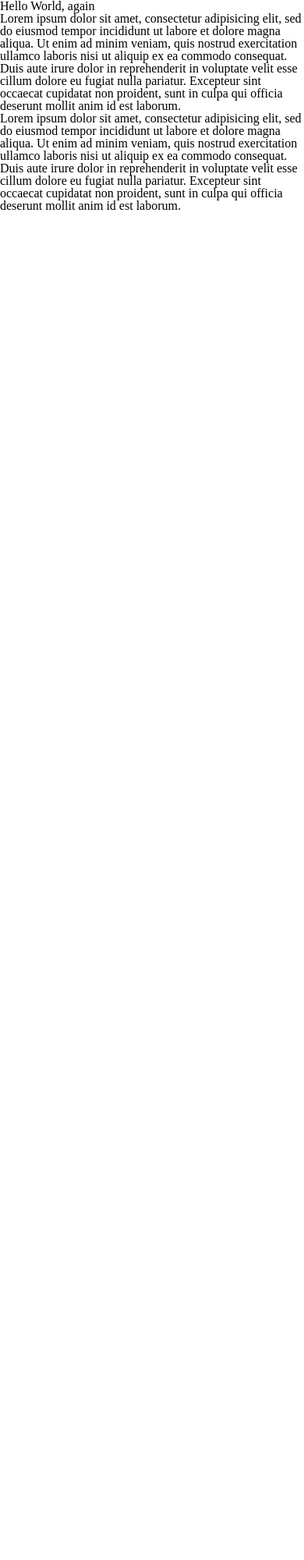
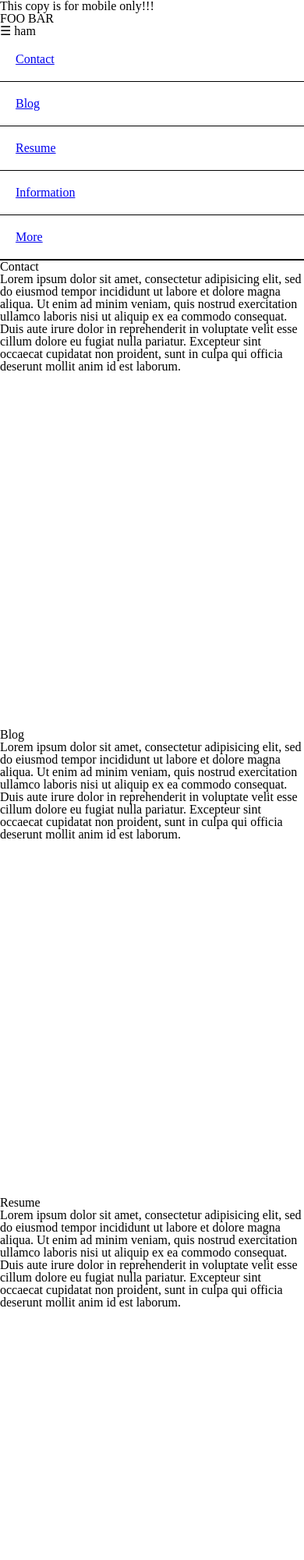
Before and after one commit to Ezekiel3626/front-end-final-project, a plain HTML site: page index.html in a window 390 px wide. Shown: the top 2000 px of the page at 78% size. Before the commit the page ends 844 px from the top, so only its background shows below. Drawn offline with nearby package versions, Linux system fonts and the light colour scheme.

Commit message:
updated html text

```diff
--- a/index.html
+++ b/index.html
@@ -11,19 +11,67 @@
 
 	</head>
 	<body>
-		<h1>Hello World, again</h1>
-		<p class="first">Lorem ipsum dolor sit amet, consectetur adipisicing elit, sed do eiusmod
+		<p class="is-mobile">This copy is for mobile only!!!</p>
+		<h2 class="is-mobile">FOO BAR</h2>
+		<nav class="nav-wrapper">
+			<div class="is-mobile hamburger js-menu">☰ ham</div>
+			<ul class="nav-main">
+				<li><a href="#page-contact" class="js-link-contact">Contact</a></li>
+				<li><a href="#page-blog">Blog</a></li>
+				<li><a href="#page-resume">Resume</a></li>
+				<li><a href="#page-information">Information</a></li>
+				<li><a href="#page-more">More</a></li>
+			</ul>
+		</nav>
+
+		<section id="page-contact">
+			<h2>Contact</h2>
+			<p>Lorem ipsum dolor sit amet, consectetur adipisicing elit, sed do eiusmod
 			tempor incididunt ut labore et dolore magna aliqua. Ut enim ad minim veniam,
 			quis nostrud exercitation ullamco laboris nisi ut aliquip ex ea commodo
 			consequat. Duis aute irure dolor in reprehenderit in voluptate velit esse
 			cillum dolore eu fugiat nulla pariatur. Excepteur sint occaecat cupidatat non
 			proident, sunt in culpa qui officia deserunt mollit anim id est laborum.</p>
+		</section>
 
-		<p class="second">Lorem ipsum dolor sit amet, consectetur adipisicing elit, sed do eiusmod
+		<section id="page-blog">
+			<h2>Blog</h2>
+			<p>Lorem ipsum dolor sit amet, consectetur adipisicing elit, sed do eiusmod
 			tempor incididunt ut labore et dolore magna aliqua. Ut enim ad minim veniam,
 			quis nostrud exercitation ullamco laboris nisi ut aliquip ex ea commodo
 			consequat. Duis aute irure dolor in reprehenderit in voluptate velit esse
 			cillum dolore eu fugiat nulla pariatur. Excepteur sint occaecat cupidatat non
 			proident, sunt in culpa qui officia deserunt mollit anim id est laborum.</p>
+		</section>
+
+		<section id="page-resume">
+			<h2>Resume</h2>
+			<p>Lorem ipsum dolor sit amet, consectetur adipisicing elit, sed do eiusmod
+			tempor incididunt ut labore et dolore magna aliqua. Ut enim ad minim veniam,
+			quis nostrud exercitation ullamco laboris nisi ut aliquip ex ea commodo
+			consequat. Duis aute irure dolor in reprehenderit in voluptate velit esse
+			cillum dolore eu fugiat nulla pariatur. Excepteur sint occaecat cupidatat non
+			proident, sunt in culpa qui officia deserunt mollit anim id est laborum.</p>
+		</section>
+
+		<section id="page-information">
+			<h2>Information</h2>
+			<p>Lorem ipsum dolor sit amet, consectetur adipisicing elit, sed do eiusmod
+			tempor incididunt ut labore et dolore magna aliqua. Ut enim ad minim veniam,
+			quis nostrud exercitation ullamco laboris nisi ut aliquip ex ea commodo
+			consequat. Duis aute irure dolor in reprehenderit in voluptate velit esse
+			cillum dolore eu fugiat nulla pariatur. Excepteur sint occaecat cupidatat non
+			proident, sunt in culpa qui officia deserunt mollit anim id est laborum.</p>
+		</section>
+
+		<section id="page-more">
+			<h2>More</h2>
+			<p>Lorem ipsum dolor sit amet, consectetur adipisicing elit, sed do eiusmod
+			tempor incididunt ut labore et dolore magna aliqua. Ut enim ad minim veniam,
+			quis nostrud exercitation ullamco laboris nisi ut aliquip ex ea commodo
+			consequat. Duis aute irure dolor in reprehenderit in voluptate velit esse
+			cillum dolore eu fugiat nulla pariatur. Excepteur sint occaecat cupidatat non
+			proident, sunt in culpa qui officia deserunt mollit anim id est laborum.</p>
+		</section>
 	</body>
 </html>
--- a/js/main.js
+++ b/js/main.js
@@ -4,4 +4,38 @@ $(document).on('ready', function(){
 
 	if (5 < 10) {   console.log('But you will definitely see this'); }
 
+	// attach click event to js-menu
+	$('.js-menu').on('click', function(){
+		// do things
+		$('.nav-main').slideToggle();
+	});
+
+	$(window).on('resize', function(){
+		var w = $(window).width();
+		console.log('I am resizing!!!' + w);
+
+	// write an if statement, if width > 420, do something
+	if(w > 480 && $('.nav-main').is('[style]')){
+		console.log('removed style');
+		$('.nav-main').removeAttr('style');
+	}
+
+	});
+	// attach click event to main-nav item
+	$('.nav-main a').on('click', function(event){
+		console.log(event);
+		event.preventDefault();
+
+		$('.nav-main a').removeClass('is-current');
+		// this refers to the DOM element being operated on
+		$(this).addClass('is-current');
+		// $(this) is just 'this', wrapped in a jQuery selector
+
+ 		console.log($(this).attr('href'));
+ 		// store $(this).attr('href') in a variable
+ 		var pageToScrollTo = $(this).attr('href');
+ 		// use that variable in our $.scrollTo() function
+ 		$(window).scrollTo(pageToScrollTo, 5000);
+	});
+
 });
--- a/stylesheets/main.css
+++ b/stylesheets/main.css
@@ -0,0 +1,34 @@
+* {box-sizing: border-box;}
+
+.nav-wrapper {
+	border-bottom: 1px solid #000;
+}
+
+.nav-main li {
+	border-bottom: 1px solid #000;
+}
+
+.nav-main li a {
+	display: block;
+	padding: 20px;
+}
+
+.nav-main li a.is-current {
+	background-color: red;
+}
+
+@media all and (min-width: 480px) {
+	.nav-main li {
+		display: inline-block;
+		border-bottom-style: none;
+	}
+
+	.is-mobile {
+	display: none;
+	}
+}
+
+section	{
+	height: 600px;
+	border-bottom: 1px;
+}
```
Lines whose indentation alone changed are shown as unchanged.
